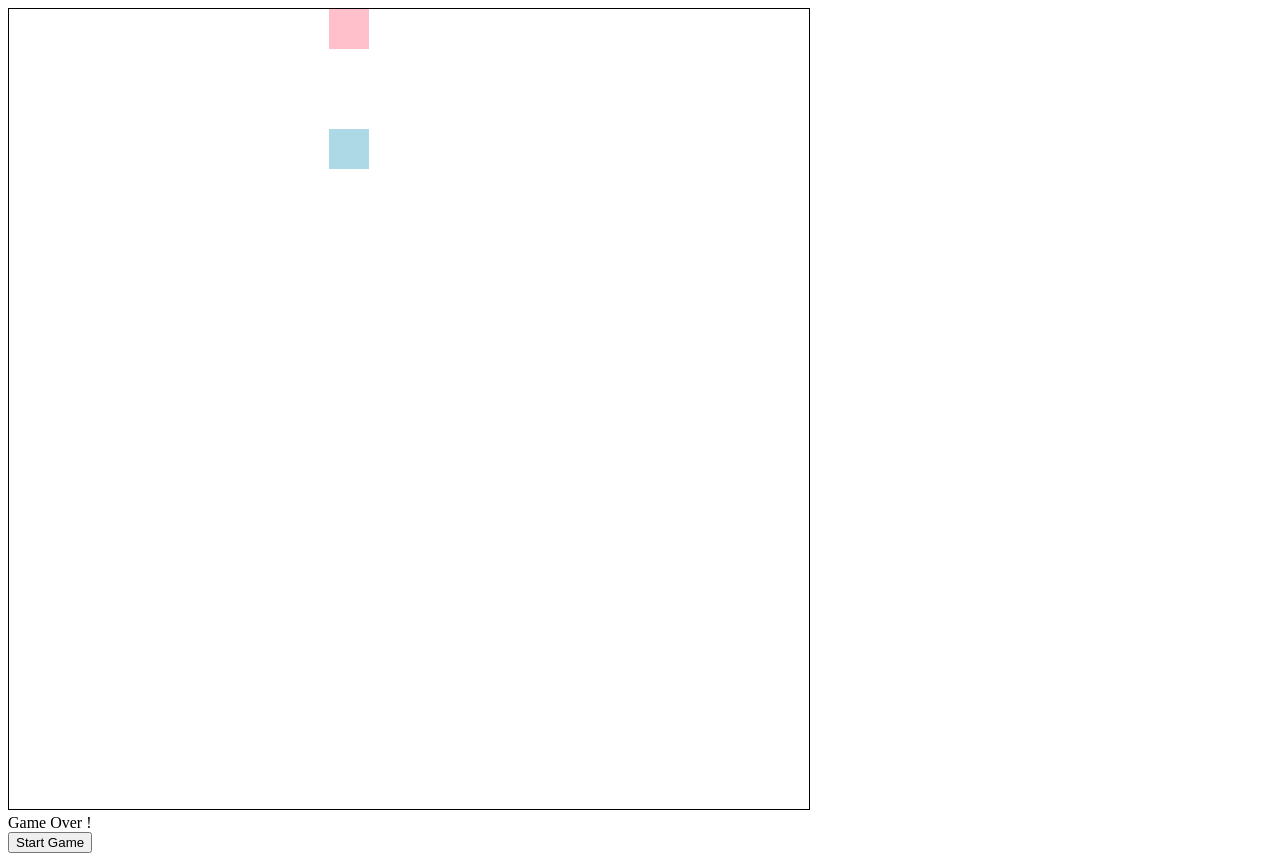
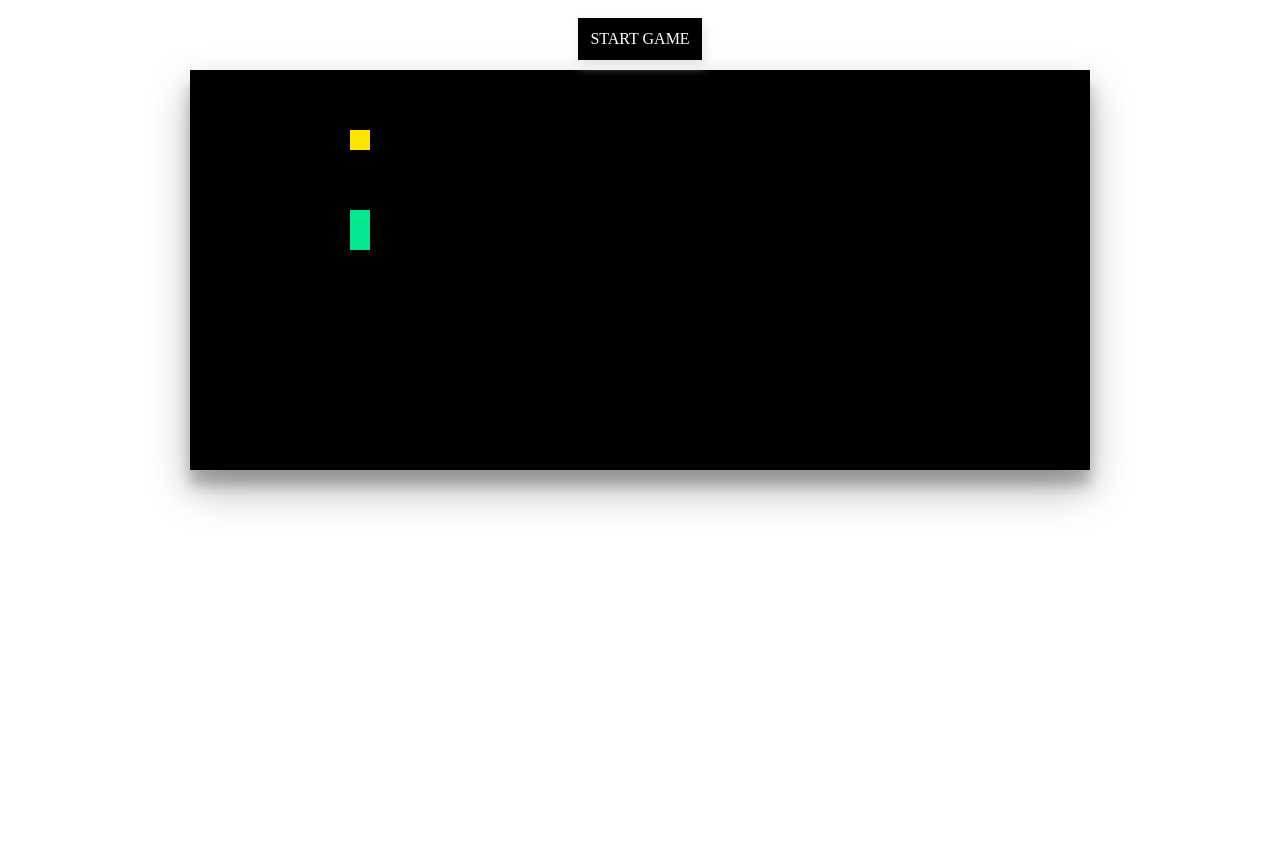
Before and after one commit to TheDarkStrix/SnakeGame, a Next.js app: page / in a window 1280 px wide. After the commit the page ends 800 px from the top, so only its background shows below. Built offline with nearby package versions, Linux system fonts and the light colour scheme.

Commit message:
Project Complete
** Add better ui
** Update constant values to the screen
** use _app.js to implement css globally

```diff
--- /dev/null
+++ b/index.css
@@ -0,0 +1,49 @@
+body {
+  background-color: white;
+}
+canvas {
+  margin-top: 5%;
+  background-color: black;
+  box-shadow: 0 19px 38px rgba(0, 0, 0, 0.3), 0 15px 12px rgba(0, 0, 0, 0.22);
+}
+.center {
+  text-align: center;
+}
+
+.button {
+  width: 100px;
+  margin: 10px;
+  padding: 12px 12px;
+  cursor: pointer;
+  -webkit-user-select: none;
+  -moz-user-select: none;
+  -ms-user-select: none;
+  user-select: none;
+  box-shadow: 2px 5px 10px #e4e4e4;
+}
+
+.button.-green {
+  color: #ffffff;
+  background: black;
+  display: inline-block;
+}
+
+.button:hover {
+  -webkit-transition: all 150ms linear;
+  transition: all 150ms linear;
+  opacity: 0.85;
+}
+
+.noSelect,
+body {
+  -webkit-tap-highlight-color: transparent;
+  -webkit-touch-callout: none;
+  -webkit-user-select: none;
+  -khtml-user-select: none;
+  -moz-user-select: none;
+  -ms-user-select: none;
+  user-select: none;
+}
+.gamestate {
+  padding-top: 1.2em;
+}
--- /dev/null
+++ b/pages/_app.js
@@ -0,0 +1,8 @@
+import App from "next/app";
+import "../index.css";
+
+function SnakeGame({ Component, pageProps }) {
+  return <Component {...pageProps} />;
+}
+
+export default SnakeGame;
--- a/pages/constants.js
+++ b/pages/constants.js
@@ -1,10 +1,10 @@
-const CANVAS_SIZE = [800, 800];
+const CANVAS_SIZE = [900, 400];
 const SNAKE_START = [
   [8, 7],
   [8, 8],
 ];
 const FRUIT_START = [8, 3];
-const SCALE = 40;
+const SCALE = 20;
 const SPEED = 100;
 const DIRECTIONS = {
   38: [0, -1], // up
--- a/pages/index.js
+++ b/pages/index.js
@@ -1,4 +1,3 @@
-import Head from "next/head";
 import { useState, useRef, useEffect } from "react";
 import { useInterval } from "./useInterval";
 import {
@@ -14,7 +13,7 @@ const SnakeGame = () => {
   const [snake, setSnake] = useState(SNAKE_START);
   const [fruit, setFruit] = useState(FRUIT_START);
   const [dir, setDir] = useState([0, -1]);
-  const [speed, setSpeed] = useState(500);
+  const [speed, setSpeed] = useState(null);
   const [gameOver, setGameOver] = useState(false);
 
   const startGame = () => {
@@ -29,10 +28,14 @@ const SnakeGame = () => {
     setGameOver(true);
   };
   const moveSnake = ({ keyCode }) => {
-    console.log(keyCode);
+    //take input when only arrow icons ae clicked
     keyCode >= 37 && keyCode <= 40 && setDir(DIRECTIONS[keyCode]);
   };
-  const createFruit = () => {};
+
+  const createFruit = () =>
+    //place the fruit inside the canvas always
+    fruit.map((_a, i) => Math.floor(Math.random() * (CANVAS_SIZE[i] / SCALE)));
+
   const checkCollision = (piece, snk = snake) => {
     if (
       piece[0] * SCALE >= CANVAS_SIZE[0] ||
@@ -42,13 +45,25 @@ const SnakeGame = () => {
     ) {
       return true;
     } else {
+      // a snake cannot eat eats self , it dies when it does so
       for (const segment of snk) {
         if (piece[0] === segment[0] && piece[1] === segment[1]) return true;
       }
       return false;
     }
   };
-  const checkFoodCollision = () => {};
+  const checkFruitCollision = (newSnake) => {
+    if (newSnake[0][0] === fruit[0] && newSnake[0][1] === fruit[1]) {
+      let newFruit = createFruit();
+      console.log("NEW FRUIT : " + newFruit);
+      while (checkCollision(newFruit, newSnake)) {
+        newFruit = createFruit();
+      }
+      setFruit(newFruit);
+      return true;
+    }
+    return false;
+  };
   const gameLoop = () => {
     //make a copy the original snake
     const snakeCopy = JSON.parse(JSON.stringify(snake));
@@ -56,22 +71,26 @@ const SnakeGame = () => {
     const newSnakeHead = [snakeCopy[0][0] + dir[0], snakeCopy[0][1] + dir[1]]; // main
     // append or add the new snake head to the snake body
     snakeCopy.unshift(newSnakeHead);
+    //check if the new head is collided with a wall or by itself
     if (checkCollision(newSnakeHead)) endGame();
-    //remove the last element in the array
-    snakeCopy.pop();
+    //check if the snake has eaten the fruit , if the fruit is eaten then the length of the snake is increased , and new fruit is generated
+    if (!checkFruitCollision(snakeCopy)) snakeCopy.pop();
     //update the state with the CopySnake values
     setSnake(snakeCopy);
   };
-
-  useEffect(
-    () => {
+  const contexta = () => {
+    // Draw the snake and the fruit on the canvas
     const context = canvasRef.current.getContext("2d");
     context.setTransform(SCALE, 0, 0, SCALE, 0, 0);
     context.clearRect(0, 0, CANVAS_SIZE[0], CANVAS_SIZE[1]);
-      context.fillStyle = "pink";
+    context.fillStyle = "#04E98E";
     snake.forEach(([x, y]) => context.fillRect(x, y, 1, 1));
-      context.fillStyle = "lightblue";
+    context.fillStyle = "#FFE401";
     context.fillRect(fruit[0], fruit[1], 1, 1);
+  };
+  useEffect(
+    () => {
+      contexta();
     },
     snake,
     fruit,
@@ -81,15 +100,34 @@ const SnakeGame = () => {
   useInterval(() => gameLoop(), speed);
 
   return (
-    <div role="button" tabIndex="0" onKeyDown={(e) => moveSnake(e)}>
+    <div
+      class="noSelect"
+      role="button"
+      width={`${CANVAS_SIZE[0]}px`}
+      height={`${CANVAS_SIZE[1]}px`}
+      tabIndex="0"
+      onKeyDown={(e) => moveSnake(e)}
+    >
+      <div class="center noSelect ">
+        <div onClick={startGame} class=" noSelect button -green center">
+          START GAME
+        </div>
+        <div class="center"></div>
         <canvas
-        style={{ border: "1px solid black" }}
+          style={{
+            margin: "0px auto",
+            display: "block",
+          }}
           ref={canvasRef}
           width={`${CANVAS_SIZE[0]}px`}
           height={`${CANVAS_SIZE[1]}px`}
         />
-      {gameOver && <div>Game Over !</div>}
-      <button onClick={startGame}>Start Game</button>
+        {gameOver && (
+          <div class="center gamestate">
+            <h1>Game Over ! Try Again</h1>
+          </div>
+        )}
+      </div>
     </div>
   );
 };
```
Lines whose indentation alone changed are shown as unchanged.
